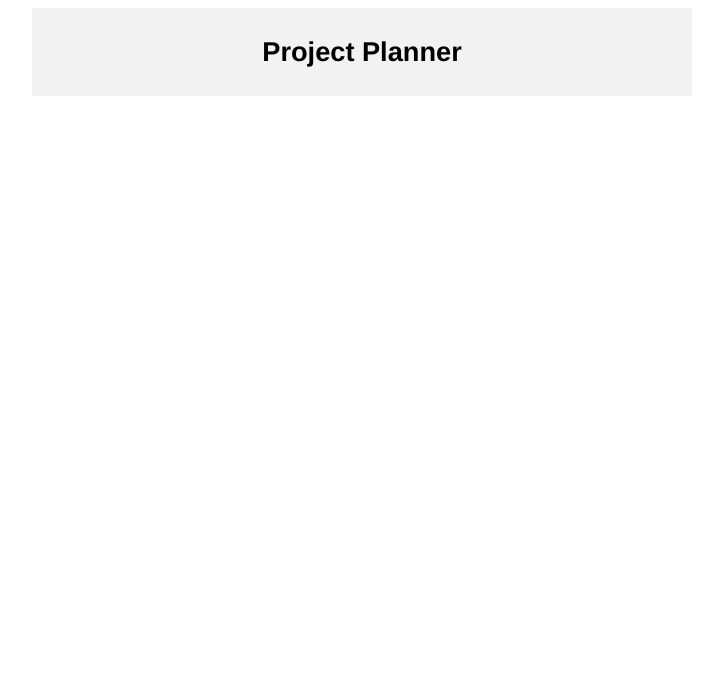
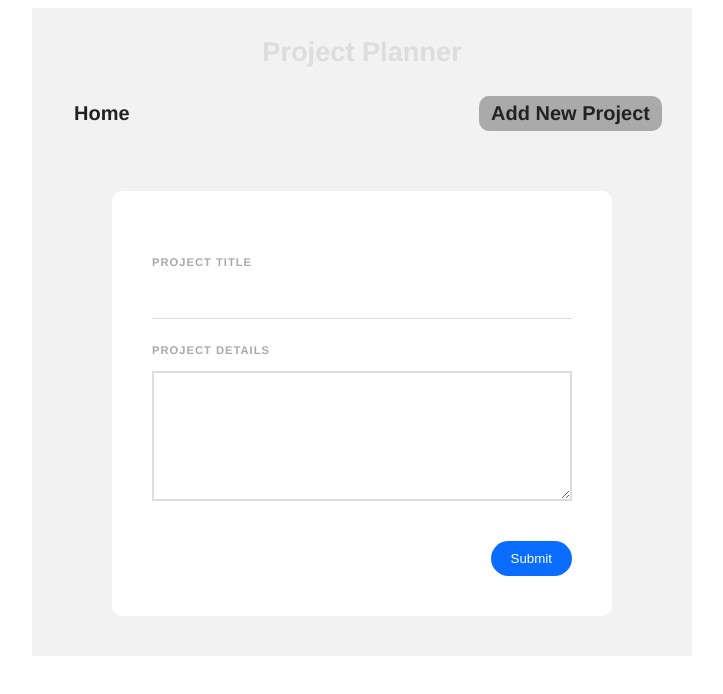
Before and after one commit to Bola-coder/vue-project-planner, a Vue app: page /add in a window 1280 px wide. Before the commit this address had no page. Shown: the top 694 px of the page, without its empty margins (278-1001 px from the left). Built offline with nearby package versions, Linux system fonts and the light colour scheme.

Commit message:
Added the functionalit of adding a new project and the nav bar

```diff
--- a/src/App.vue
+++ b/src/App.vue
@@ -1,8 +1,15 @@
 <template>
   <h1>Project Planner</h1>
+  <NavBar />
   <router-view />
 </template>
 
+<script>
+import NavBar from "./components/NavBar.vue";
+export default {
+  components: { NavBar },
+};
+</script>
 <style>
 #app {
   font-family: Avenir, Helvetica, Arial, sans-serif;
@@ -12,7 +19,7 @@
   margin: 0 auto;
   padding: 10px;
   background: #f2f2f2;
-  color: ddd;
+  color: #ddd;
 }
 
 #app h1 {
--- /dev/null
+++ b/src/components/NavBar.vue
@@ -0,0 +1,33 @@
+<template>
+  <nav>
+    <router-link to="/">Home</router-link>
+    <router-link to="/add">Add New Project</router-link>
+  </nav>
+</template>
+
+<script>
+export default {};
+</script>
+
+<style>
+nav {
+  display: flex;
+  justify-content: space-between;
+  align-items: center;
+  padding: 10px 20px;
+}
+
+nav a {
+  text-decoration: none;
+  font-size: 20px;
+  color: #222;
+  font-weight: bolder;
+  padding: 6px 12px;
+  margin-bottom: 20px;
+}
+
+nav a.router-link-exact-active {
+  background: #aaa;
+  border-radius: 10px;
+}
+</style>
--- a/src/components/Project.vue
+++ b/src/components/Project.vue
@@ -75,6 +75,7 @@ export default {
 
 .project-detail {
   line-height: 30px;
+  color: #222;
 }
 
 .action {
--- a/src/data/db.json
+++ b/src/data/db.json
@@ -4,19 +4,25 @@
       "name": "Web dev simple project",
       "id": 0,
       "details": "Lorem ipsum dolor, sit amet consectetur adipisicing elit. Nisi praesentium, recusandae aut fuga unde eum hic, totam nostrum numquam repellat molestias excepturi facilis fugit, ducimus maiores aspernatur accusantium. Consequatur quam commodi eaque ut natus consectetur, asperiores sed suscipit qu",
-      "complete": false
+      "complete": true
     },
     {
       "name": "React recipe website",
       "id": 1,
       "details": "Lorem ipsum dolovoluptates, expedita repellendus optio quae dolorum accusamus magni earum natus molestiae, iste numquam? Debitis dolorem sint sed, necessitatibus quibusdam sit laboriosam. Molestias, quas delectus?",
-      "complete": false
+      "complete": true
     },
     {
       "name": "Vue Web Planner",
       "id": 2,
       "details": "Lorem ipsum dolor, sit amet consectetur adipisicing elit. Nisi praesentium, recusandae aut fuga unde eum hic, totam nostrum numquam repellat molestias excepturi facilis fugit, ducimus maiores aspernatur accusantium. Consequatur quam commodi eaque ut natus consectetur, asperiores sed suscipit quidem, quis, douas delectus?",
-      "complete": false
+      "complete": true
+    },
+    {
+      "name": "Hello",
+      "details": "orem ipsum dolor, sit amet consectetur adipisicing elit. Nisi praesentium, recusandae aut fuga unde eum hic, totam nostrum numquam repellat molestias excepturi facilis fugit, ducimus maiores aspernatur accusantium. Consequatur quam commodi eaque ut natus",
+      "complete": true,
+      "id": 4
     }
   ]
 }
--- a/src/router/index.js
+++ b/src/router/index.js
@@ -1,11 +1,17 @@
 import { createRouter, createWebHistory } from "vue-router";
 import Home from "../views/Home.vue";
+import AddProject from "../views/AddProject.vue";
 
 const routes = [
   {
     path: "/",
     name: "Home",
     component: Home,
+  },
+  {
+    path: "/add",
+    name: "AddProject",
+    component: AddProject,
   },
 ];
 
--- /dev/null
+++ b/src/views/AddProject.vue
@@ -0,0 +1,93 @@
+<template>
+  <form @submit.prevent="handleSubmit">
+    <label>Project title</label>
+    <input type="text" v-model="title" class="title" required />
+    <label>Project Details</label>
+    <textarea type="text" v-model="details" class="detail" required></textarea>
+    <div class="submit">
+      <button>Submit</button>
+    </div>
+  </form>
+</template>
+
+<script>
+export default {
+  data() {
+    return {
+      title: "",
+      details: "",
+      url: "http://localhost:3000/projects",
+    };
+  },
+  methods: {
+    handleSubmit() {
+      let project = {
+        name: this.title,
+        details: this.details,
+        complete: false,
+      };
+      fetch(this.url, {
+        method: "POST",
+        headers: { "Content-Type": "application/json" },
+        body: JSON.stringify(project),
+      })
+        .then(() => {
+          this.$router.push("/");
+        })
+        .catch((err) => console.log(err.message));
+    },
+  },
+};
+</script>
+
+<style scoped>
+form {
+  max-width: 420px;
+  margin: 30px auto;
+  background: #fff;
+  text-align: left;
+  padding: 40px;
+  border-radius: 10px;
+}
+
+label {
+  color: #aaa;
+  display: inline-block;
+  margin: 25px 0 15px;
+  font-size: 0.7em;
+  text-transform: uppercase;
+  letter-spacing: 1px;
+  font-weight: bold;
+}
+
+input,
+textarea {
+  display: block;
+  padding: 10px 6px;
+  width: 100%;
+  box-sizing: border-box;
+  border: none;
+  border-bottom: 1px solid #ddd;
+}
+textarea {
+  border: 2px solid #ddd;
+  height: 130px;
+}
+
+input:focus,
+textarea:focus {
+  opacity: 0.5;
+}
+
+button {
+  background: #0b6dff;
+  border: 0;
+  padding: 10px 20px;
+  margin-top: 40px;
+  color: #fff;
+  border-radius: 20px;
+}
+.submit {
+  text-align: right;
+}
+</style>
```
